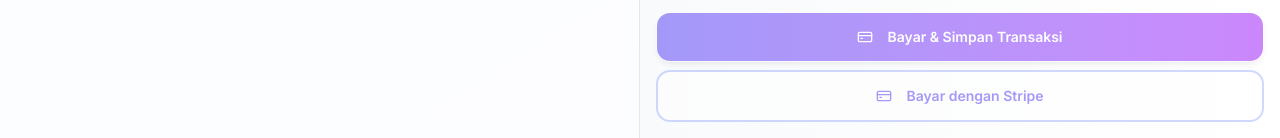
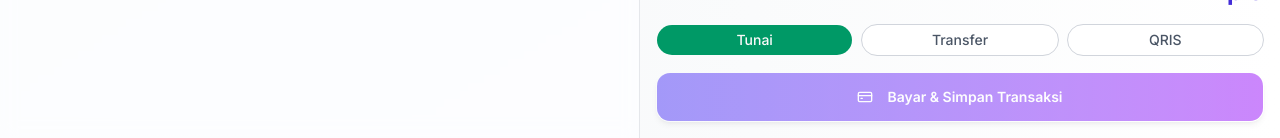
Before and after one commit to ananggiwidian/web-manajemen-toko, a Next.js app: page /pos in a window 1280 px wide. Shown: the part 662-800 px from the top of the page. Built offline with nearby package versions, Linux system fonts and the light colour scheme; no server answers; the database is empty; sample sign-in values are in the browser's storage.

Commit message:
feat(pos): move stripe to transfer pay flow

```diff
--- a/app/pos/page.tsx
+++ b/app/pos/page.tsx
@@ -542,7 +542,7 @@
             </div>
 
             <Button
-              onClick={handleCheckout}
+              onClick={paymentMethod === "TRANSFER" ? handleStripeCheckout : handleCheckout}
               disabled={isProcessing || items.length === 0}
               className="w-full rounded-xl bg-gradient-to-r from-indigo-600 to-purple-600 hover:from-indigo-700 hover:to-purple-700 text-white font-semibold py-6 transition-all duration-300 shadow-md hover:shadow-lg"
               size="lg"
@@ -550,16 +550,6 @@
               <CreditCard className="mr-2 h-5 w-5" />
               {isProcessing ? "Memproses..." : "Bayar & Simpan Transaksi"}
             </Button>
-
-            <Button
-              onClick={handleStripeCheckout}
-              disabled={isProcessing || items.length === 0}
-              className="w-full rounded-xl border-2 border-indigo-300 bg-white text-indigo-600 hover:bg-indigo-50 font-semibold py-6 transition-all duration-300 mt-2"
-              size="lg"
-            >
-              <CreditCard className="mr-2 h-5 w-5" />
-              {isProcessing ? "Mengalihkan ke Stripe..." : "Bayar dengan Stripe"}
-            </Button>
           </div>
         </div>
       </div>
```
